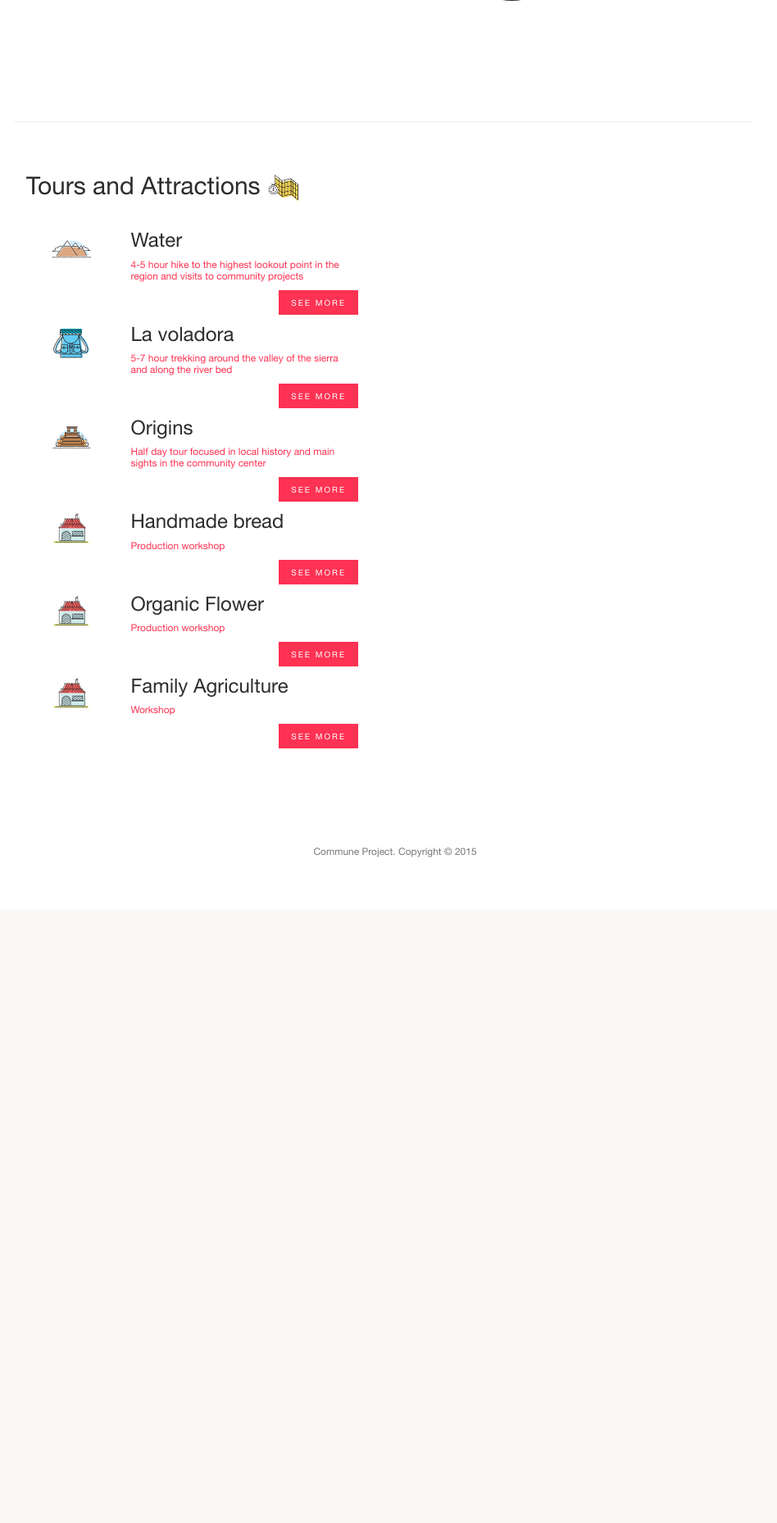
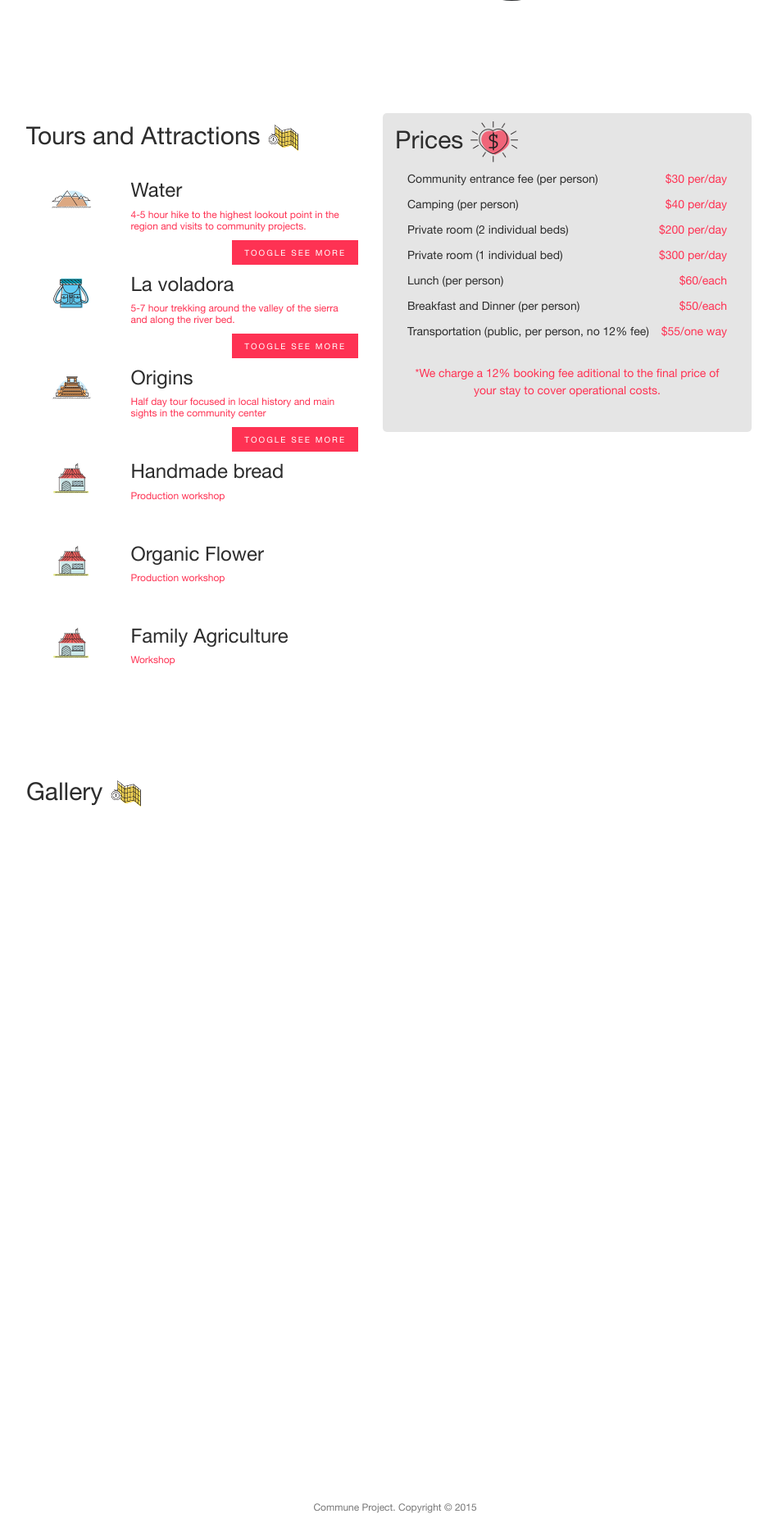
Before and after one commit to sfmb-mx/testing.bizland.biz, a PHP site: page /yahuiche.html in a window 1280 px wide. Shown: the part 1456-3314 px from the top of the page at 82% size, without its empty margins (158-1106 px from the left). Before the commit the page ends 2502 px from the top, so only its background shows below. Run offline with PHP 8.4, Linux system fonts and the light colour scheme; some web fonts are replaced.

Commit message:
Yahuiche community attractions toggle text done v0.0.48

```diff
--- a/javascripts/custom/custom-toggle.js
+++ b/javascripts/custom/custom-toggle.js
@@ -1,5 +1,35 @@
 $(document).ready(function(){
-    $("#tButton").click(function(){
-        $("#tText1").toggle(1000);
+    $("#tButton1").click(function(){
+        $("#tText1").toggle(400);
     });
 });
+
+$(document).ready(function(){
+    $("#tButton2").click(function(){
+        $("#tText2").toggle(400);
+    });
+});
+
+$(document).ready(function(){
+    $("#tButton3").click(function(){
+        $("#tText3").toggle(400);
+    });
+});
+
+$(document).ready(function(){
+    $("#tButton4").click(function(){
+        $("#tText4").toggle(400);
+    });
+});
+
+$(document).ready(function(){
+    $("#tButton5").click(function(){
+        $("#tText5").toggle(400);
+    });
+});
+
+$(document).ready(function(){
+    $("#tButton6").click(function(){
+        $("#tText6").toggle(400);
+    });
+});
--- a/stylesheets/main.css
+++ b/stylesheets/main.css
@@ -1844,6 +1844,8 @@ fieldset h1 {
 .tcontainer {
     border-radius: 5px;
     background-color: rgba(0,0,0,0.3);
+    margin-top: 10px;
+    padding-top: 10px;
     margin-bottom: 10px;
     padding-bottom: 10px;
 }
@@ -1902,3 +1904,26 @@ fieldset h1 {
     position: absolute;
     right: 0px;
 }
+
+.transparent-container {
+    border-radius: 5px;
+    background-color: rgba(255,255,255,0);
+    margin-top: 10px;
+    padding-top: 10px;
+    margin-bottom: 10px;
+    padding-bottom: 10px;
+}
+
+.bcontainer {
+    border-radius: 5px;
+    background-color: rgba(0,0,0,0.1);
+    margin-top: 10px;
+    padding-top: 10px;
+    margin-bottom: 10px;
+    padding-bottom: 10px;
+}
+
+.text-justify {
+    display: flex;
+    justify-content:space-between;
+}
--- a/yahuiche.html
+++ b/yahuiche.html
@@ -229,9 +229,9 @@
             <section id="yTours" class="page inner-section featuress-expansion full-height">
                 <div class="container">
                     <div class="row col-md-12">
-                        <hr class="pad-20">
+                        <!-- <hr class="pad-20"> -->
 
-                        <article class="animated col-md-6" data-fx="fadeInUp">
+                        <article class="animated col-md-6 transparent-container" data-fx="fadeInUp">
                             <h2 class="dark">
                                 <span>Tours and Attractions</span>
                                 <span><img alt="Yahuiche Attractions" title="Yahuiche Oaxaca attractions" src="images/icons/attractionsIcon.png"></span>
@@ -244,10 +244,15 @@
                                 <div class="col-md-9">
                                     <h3 class="dark">Water</h3>
                                     <p class="red small">
-                                        4-5 hour hike to the highest lookout point in the region and visits to community projects
+                                        4-5 hour hike to the highest lookout point in the region and visits to community projects.
                                     </p>
+
+                                    <p id="tText1" class="dark small" style="display: none">
+                                        View the entire sierra from one of it’s highest peaks and marvel at breathtaking sunsets. See how the community has transformed the abundance of the region’s water into one of it’s most valuable resources. Visit local family projects such as an organic farm and flower greenhouses.
+                                    </p>
+
                                     <div class="right">
-                                        <button id="tButton" class="btn btn-odin-small btn-odin-red">See more</button>
+                                        <button id="tButton1" class="btn btn-odin-small btn-odin-red">Toogle see more</button>
                                     </div>
                                 </div>
                             </section>
@@ -259,10 +264,15 @@
                                 <div class="col-md-9">
                                     <h3 class="dark">La voladora</h3>
                                     <p class="red small">
-                                        5-7 hour trekking around the valley of the sierra and along the river bed
+                                        5-7 hour trekking around the valley of the sierra and along the river bed.
                                     </p>
+
+                                    <p id="tText2" class="dark small" style="display: none">
+                                        One of the most intense and rewarding treks in the region. Hike down to the sierra’s valley, cross hundred year old stone bridges, swim in the river, visit old monasteries and caves in the sides of the mountain and stand on the Voladora stone, a beautiful lookout in the center of the valley with amazing views of the entire sierra.
+                                    </p>
+
                                     <div class="right">
-                                        <button id="tButton" class="btn btn-odin-small btn-odin-red">See more</button>
+                                        <button id="tButton2" class="btn btn-odin-small btn-odin-red">Toogle see more</button>
                                     </div>
                                 </div>
                             </section>
@@ -276,8 +286,13 @@
                                     <p class="red small">
                                         Half day tour focused in local history and main sights in the community center
                                     </p>
+
+                                    <p id="tText3" class="dark small" style="display: none">
+                                        Understand the origin and history of the community, the construction of it’s church and stone water pools and learn more about their organizational structure and unique political views of this independent Oaxacan indigenous people.
+                                    </p>
+
                                     <div class="right">
-                                        <button id="tButton" class="btn btn-odin-small btn-odin-red">See more</button>
+                                        <button id="tButton3" class="btn btn-odin-small btn-odin-red">Toogle see more</button>
                                     </div>
                                 </div>
                             </section>
@@ -291,9 +306,6 @@
                                     <p class="red small">
                                         Production workshop
                                     </p>
-                                    <div class="right">
-                                        <button id="tButton" class="btn btn-odin-small btn-odin-red">See more</button>
-                                    </div>
                                 </div>
                             </section>
 
@@ -306,9 +318,6 @@
                                     <p class="red small">
                                         Production workshop
                                     </p>
-                                    <div class="right">
-                                        <button id="tButton" class="btn btn-odin-small btn-odin-red">See more</button>
-                                    </div>
                                 </div>
                             </section>
 
@@ -321,17 +330,68 @@
                                     <p class="red small">
                                         Workshop
                                     </p>
-                                    <div class="right">
-                                        <button id="tButton" class="btn btn-odin-small btn-odin-red">See more</button>
-                                    </div>
                                 </div>
                             </section>
 
                         </article>
 
-                        <article class="col-md-6">
+                        <article class="animated col-md-6 bcontainer" data-fx="fadeInUp">
+                            <h2 class="dark">
+                                <span>Prices</span>
+                                <span><img alt="moneyIcon" title="Icon" src="images/icons/service08.png"></span>
+                            </h2>
 
+                            <section class="col-md-12">
+                                <p class="dark text-justify">
+                                    Community entrance fee (per person) <span class="red">$30 per/day</span>
+                                </p>
+
+                                <p class="dark text-justify">
+                                    Camping (per person) <span class="red">$40 per/day</span>
+                                </p>
+
+                                <p class="dark text-justify">
+                                    Private room (2 individual beds) <span class="red">$200 per/day</span>
+                                </p>
+
+                                <p class="dark text-justify">
+                                    Private room (1 individual bed) <span class="red">$300 per/day</span>
+                                </p>
+
+                                <p class="dark text-justify">
+                                    Lunch (per person) <span class="red">$60/each</span>
+                                </p>
+
+                                <p class="dark text-justify">
+                                    Breakfast and Dinner (per person) <span class="red">$50/each</span>
+                                </p>
+
+                                <p class="dark text-justify">
+                                    Transportation (public, per person, no 12% fee) <span class="red">$55/one way</span>
+                                </p>
+
+                                <p class="red pad-20 text-center">
+                                    *We charge a 12% booking fee aditional to the final price of your stay to cover operational costs.
+                                </p>
+                            </section>
                         </article>  <!-- Tours and attractions section end -->
+
+                    </div>
+                </div>
+            </section>
+
+            <!-- Tours and attractions -->
+            <section id="yGallery" class="page inner-section featuress-expansion full-height">
+                <div class="container">
+                    <div class="row col-md-12">
+
+                        <article class="animated col-md-6 transparent-container" data-fx="fadeInUp">
+                            <h2 class="dark">
+                                <span>Gallery</span>
+                                <span><img alt="Yahuiche Attractions" title="Yahuiche Oaxaca attractions" src="images/icons/attractionsIcon.png"></span>
+                            </h2>
+
+
 
                     </div>
                 </div>
```
